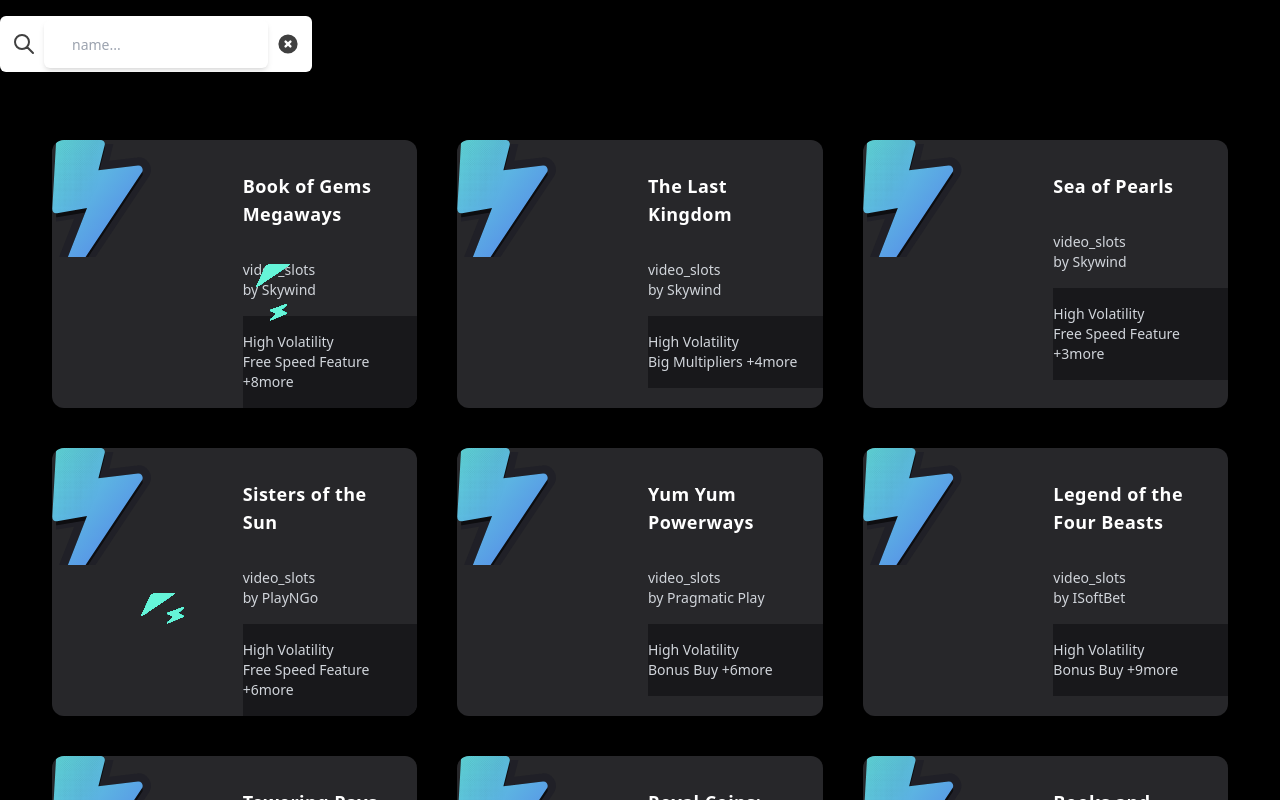
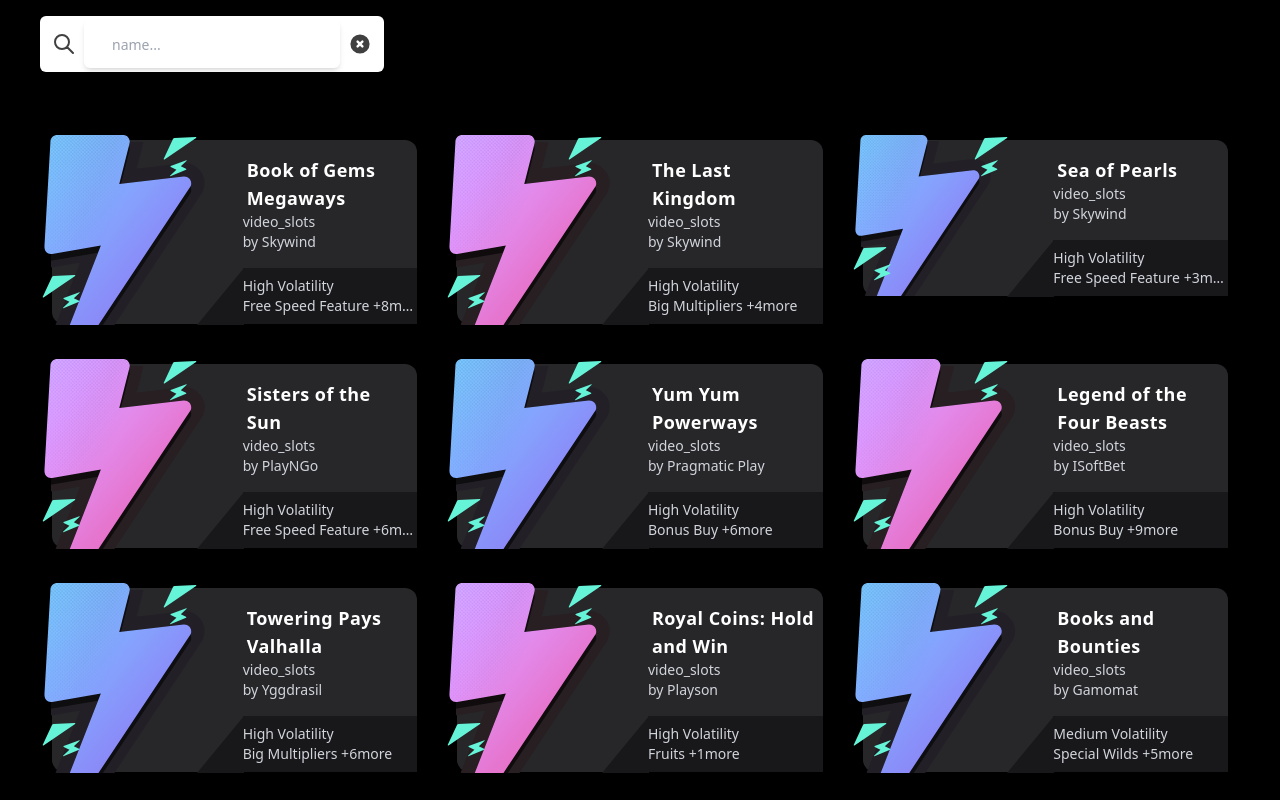
Before and after one commit to ALI11IB/casino-lobby, a React (Create React App) app: page / in a window 1280 px wide. Shown: the top 800 px of the page. Built offline with nearby package versions, Linux system fonts and the light colour scheme.

Commit message:
ui improvments

```diff
--- a/src/components/ui/button/index.tsx
+++ /dev/null
@@ -1,46 +0,0 @@
-import { ButtonHTMLAttributes, FC, ReactNode } from "react";
-const SIZE = {
-  sm: "p-2 text-base xs:px-4",
-  md: "p-3 text-base xs:px-8",
-  lg: "p-3 text-lg xs:px-8",
-};
-
-interface Props extends ButtonHTMLAttributes<HTMLButtonElement> {
-  children: ReactNode | ReactNode[];
-  className?: string;
-  size?: string;
-  hoverable?: string;
-  variant?: string;
-}
-
-const Button: FC<Props> = ({
-  children,
-  className,
-  size = "md",
-  hoverable = true,
-  variant = "purple",
-  ...rest
-}) => {
-  const sizeClass = SIZE[size as keyof typeof SIZE];
-  const variants = {
-    white: `text-black bg-white`,
-    green: `text-white bg-green-600 ${hoverable && "hover:bg-green-700"}`,
-    purple: `text-white bg-indigo-600 ${hoverable && "hover:bg-indigo-700"}`,
-    red: `text-white bg-red-600 ${hoverable && "hover:bg-red-700"}`,
-    lightPurple: `text-indigo-700 bg-indigo-100 ${
-      hoverable && "hover:bg-indigo-200"
-    }`,
-  };
-
-  return (
-    <button
-      {...rest}
-      className={`${sizeClass} disabled:opacity-50 disabled:cursor-not-allowed border rounded-md font-medium ${className} ${
-        variants[variant as keyof typeof variants]
-      }`}
-    >
-      {children}
-    </button>
-  );
-};
-export default Button;
--- a/src/components/ui/card/index.tsx
+++ b/src/components/ui/card/index.tsx
@@ -1,27 +1,36 @@
-import { Game } from "../../../types/game";
+import { Game } from "../../../types";
+import { Link } from "react-router-dom";
 
-export default function Card({ game }: { game: Game }) {
+export default function Card({ game, index }: { game: Game; index: number }) {
   return (
-    <div className="bg-zinc-800 rounded-xl shadow-md m-3 overflow-hidden md:max-w-x2">
-      <div className="flex">
+    <Link to={`/${game.id}`}>
+      <div className=" relative bg-zinc-800 rounded-xl  shadow-md m-3 overflow-visible md:max-w-x2">
+        <div className=" h-full   absolute big-icon">
+          <img
+            src="/images/icon.svg"
+            alt="icon"
+            className={` ${
+              index % 2 === 0 ? "filter hue-rotate-30" : "filter hue-rotate-90"
+            }`}
+          />
+        </div>
+        <div className="flex h-full">
           <div className="w-1/2 h-full ">
             <img
               src="/images/icon2.svg"
               alt="icon1"
-            className=" absolute icon1 "
+              className="absolute icon1 "
             />
             <img
               src="/images/icon3.svg"
               alt="icon2"
-            className=" absolute icon2"
+              className="absolute icon2"
             />
-          <div className="w-full h-full relative">
-            <img src="/images/icon.svg" alt="icon" className=" absolute" />
-          </div>
+
             <img
               src="/images/icon2.svg"
               alt="icon1"
-            className=" absolute icon3"
+              className="absolute icon3"
             />
             <img
               src="/images/icon3.svg"
@@ -29,8 +38,8 @@
               className=" absolute icon4"
             />
           </div>
-        <div className="w-1/2 h-full">
-          <div className="mt-8 mb-8 mr-8 ml-2 tracking-wide text-lg text-white font-extrabold">
+          <div className="w-1/2 h-full flex flex-col justify-between">
+            <div className="mt-4 mr-2 ml-3 tracking-wide text-lg text-white font-extrabold">
               {game.name}
             </div>
 
@@ -40,8 +49,10 @@
             <p className="ml-2 mb-4 text-sm sm:text-sm text-gray-300">
               by {game.provider}
             </p>
-          <div className="ml-2 pt-4 pb-4 bg-zinc-900 ">
-            <p className=" text-sm sm:text-sm text-gray-300">{game.tags[0]}</p>
+            <div className="ml-2 pt-2 pb-2 bg-zinc-900 trapozid ">
+              <p className=" text-sm sm:text-sm text-gray-300">
+                {game.tags[0]}
+              </p>
               <p className=" text-sm sm:text-sm text-gray-300">
                 {game.tags[1]} +{game.tags.length - 2}more
               </p>
@@ -49,5 +60,6 @@
           </div>
         </div>
       </div>
+    </Link>
   );
 }
--- /dev/null
+++ b/src/components/ui/cardDetail/index.tsx
@@ -0,0 +1,46 @@
+import { Game } from "../../../types";
+
+export default function CardDetail({ game }: { game: Game }) {
+  return (
+    <div className=" relative bg-zinc-800 rounded-xl  shadow-md m-3 overflow-visible md:max-w-xl h-1/3">
+      <div className=" h-full   absolute big-icon">
+        <img src="/images/icon.svg" alt="icon" />
+      </div>
+      <div className="flex h-full">
+        <div className="w-1/2 h-full ">
+          <img
+            src="/images/icon2.svg"
+            alt="icon1"
+            className="absolute icon1 "
+          />
+          <img src="/images/icon3.svg" alt="icon2" className="absolute icon2" />
+
+          <img src="/images/icon2.svg" alt="icon1" className="absolute icon3" />
+          <img
+            src="/images/icon3.svg"
+            alt="icon2"
+            className=" absolute icon4"
+          />
+        </div>
+        <div className="w-1/2 h-full flex flex-col justify-between">
+          <div className="mt-4 mr-2 ml-3 tracking-wide text-lg text-white font-extrabold">
+            {game.name}
+          </div>
+
+          <p className="ml-2 text-sm sm:text-sm text-gray-300">
+            {game.gameType}
+          </p>
+          <p className="ml-2 mb-4 text-sm sm:text-sm text-gray-300">
+            by {game.provider}
+          </p>
+          <div className="ml-2 pt-2 pb-2 bg-zinc-900 trapozid ">
+            <p className=" text-sm sm:text-sm text-gray-300">{game.tags[0]}</p>
+            <p className=" text-sm sm:text-sm text-gray-300">
+              {game.tags[1]} +{game.tags.length - 2}more
+            </p>
+          </div>
+        </div>
+      </div>
+    </div>
+  );
+}
--- a/src/components/ui/filter/index.tsx
+++ b/src/components/ui/filter/index.tsx
@@ -1,6 +1,5 @@
-import { Button } from "../index";
 import { useState } from "react";
-import { SearchSubmit, CancelSearch } from "../../../types/game";
+import { SearchSubmit, CancelSearch } from "../../../types";
 
 export default function CourseFilter({
   onSearchSubmit,
@@ -37,7 +36,7 @@
           type="text"
           name="gaemeSearch"
           id="gaemeSearch"
-          className="w-56 h-12 xs:w-96  shadow-md  block pl-7 p-2 sm:text-sm border-none rounded-md"
+          className="w-64 h-12 xs:w-96  shadow-md  block pl-7 p-2 sm:text-sm border-none rounded-md"
           placeholder="name..."
         />
 
--- a/src/components/ui/index.tsx
+++ b/src/components/ui/index.tsx
@@ -1,3 +1,3 @@
 export { default as GameCard } from "./card";
-export { default as Button } from "./button";
+export { default as GameDetails } from "./cardDetail";
 export { default as Filter } from "./filter";
--- a/src/content/fetcher.ts
+++ b/src/content/fetcher.ts
@@ -1,5 +1,5 @@
 import games from "./games.json";
-import { Game } from "../types/game";
+import { Game } from "../types";
 
 export const getAllGames = () => {
   return {
@@ -13,3 +13,10 @@
     ),
   };
 };
+export const getGameById = (gameId: string) => {
+  console.log(gameId, "id222222");
+
+  return {
+    data: games.filter((game: Game) => game.id === gameId),
+  };
+};
--- a/src/index.css
+++ b/src/index.css
@@ -1,17 +1,3 @@
-/* body {
-  margin: 0;
-  font-family: -apple-system, BlinkMacSystemFont, 'Segoe UI', 'Roboto', 'Oxygen',
-    'Ubuntu', 'Cantarell', 'Fira Sans', 'Droid Sans', 'Helvetica Neue',
-    sans-serif;
-  -webkit-font-smoothing: antialiased;
-  -moz-osx-font-smoothing: grayscale;
-}
-
-code {
-  font-family: source-code-pro, Menlo, Monaco, Consolas, 'Courier New',
-    monospace;
-} */
-
 @tailwind base;
 @tailwind components;
 @tailwind utilities;
@@ -20,18 +6,48 @@
   min-height: calc(100vh - 88px);
 }
 .icon1 {
-  top: 33%;
-  left: 20%;
+  top: -3px;
+  left: 111px;
 }
 .icon2 {
-  top: 38%;
-  left: 21%;
+  top: 20px;
+  left: 117px;
 }
 .icon3 {
-  bottom: 23%;
-  left: 11%;
+  bottom: 26px;
+  left: -10px;
 }
 .icon4 {
-  bottom: 22%;
-  left: 13%;
+  bottom: 15px;
+  left: 10px;
 }
+.big-icon {
+  top: -5px;
+  bottom: 0;
+  left: -8px;
+}
+.big-icon img {
+  height: 103%;
+}
+
+.trapozid {
+  position: relative;
+}
+.trapozid p {
+  position: relative;
+  white-space: nowrap;
+  text-overflow: ellipsis;
+  overflow: hidden;
+}
+.trapozid:before {
+  content: "";
+  position: absolute;
+  left: 1px;
+  top: 0;
+  width: 0;
+  height: 0;
+  border-style: solid;
+  border-width: 0 0 57px 47px;
+  border-color: transparent transparent #18181b;
+  transform: translateX(-100%);
+}
--- a/src/pages/game/index.tsx
+++ b/src/pages/game/index.tsx
@@ -1,3 +1,24 @@
-export default function Game() {
-  return <></>;
+import { useState, useEffect } from "react";
+import { useParams } from "react-router-dom";
+
+import { Game } from "../../types";
+import { getGameById } from "../../content/fetcher";
+import { GameDetails } from "../../components/ui";
+
+export default function Home() {
+  const [games, setGames] = useState<Game[]>([]);
+  const { gameId } = useParams();
+
+  useEffect(() => {
+    const result = getGameById(gameId!);
+    setGames(result.data);
+  }, [gameId]);
+
+  return (
+    <>
+      <section className="grid xsm:grid-cols-2   sm:grid-cols-2 md:grid-cols-2 lg:grid-cols-2 gap-4 mb-5 sm:m-10 xsm:m-10 h-screen">
+        {games.length && <GameDetails game={games[0]} />}
+      </section>
+    </>
+  );
 }
--- a/src/pages/home/index.tsx
+++ b/src/pages/home/index.tsx
@@ -1,9 +1,8 @@
 import { useState, useEffect } from "react";
 
-import { Game, SearchSubmit, CancelSearch } from "../../types/game";
+import { Game, SearchSubmit, CancelSearch } from "../../types";
 import { getAllGames, getGamesbyName } from "../../content/fetcher";
-import { GameCard } from "../../components/ui";
-import { Filter } from "../../components/ui";
+import { GameCard, Filter } from "../../components/ui";
 
 export default function Home() {
   const [games, setGames] = useState<Game[]>([]);
@@ -21,16 +20,16 @@
   };
   return (
     <>
-      <section className="grid  sm:grid-cols-1 md:grid-cols-2 lg:grid-cols-3 gap-4 mb-5">
+      <section className="grid  sm:grid-cols-1 md:grid-cols-2 lg:grid-cols-3 gap-4 mb-5 sm:mx-10 xsm:mx-10">
         <Filter
           onSearchSubmit={onSearchSubmit}
           onCancelSearch={onCancelSearch}
         />
       </section>
 
-      <section className="grid xsm:grid-cols-1 sm:m-10 xsm:m-10  sm:grid-cols-2 md:grid-cols-2 lg:grid-cols-3 gap-4 mb-5">
-        {games.map((game) => (
-          <GameCard game={game} key={game.id} />
+      <section className="grid xsm:grid-cols-1   sm:grid-cols-2 md:grid-cols-2 lg:grid-cols-3 gap-4 mb-5 sm:m-10 xsm:m-10">
+        {games.map((game, index) => (
+          <GameCard game={game} key={game.id} index={index} />
         ))}
       </section>
     </>
```
Also changed, not shown: src/types/index.ts (renamed from src/types/game.ts). Lines whose indentation alone changed are shown as unchanged.
